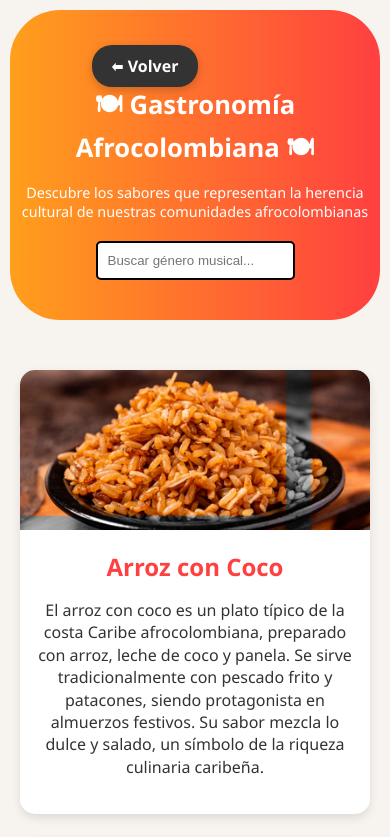
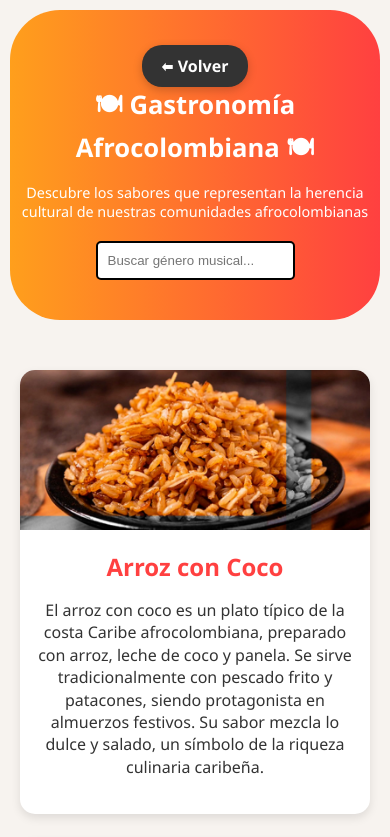
Before and after one commit to DanniCam20/ComunidadAfro, a plain HTML site: page comida.html in a window 390 px wide. Shown: the top 837 px of the page. Drawn offline with Linux system fonts and the light colour scheme; files whose address does not match are found by name.

Commit message:
Update comida.css

```diff
--- a/comida.css
+++ b/comida.css
@@ -281,7 +281,7 @@ main.contenido {
     .btn-retroceder {
         margin-left: 0;     /* Corrige el botón fuera de pantalla */
         display: inline-block;
-        margin-left: -100px;
+
 }
 
 /* Para celulares pequeños */
```
